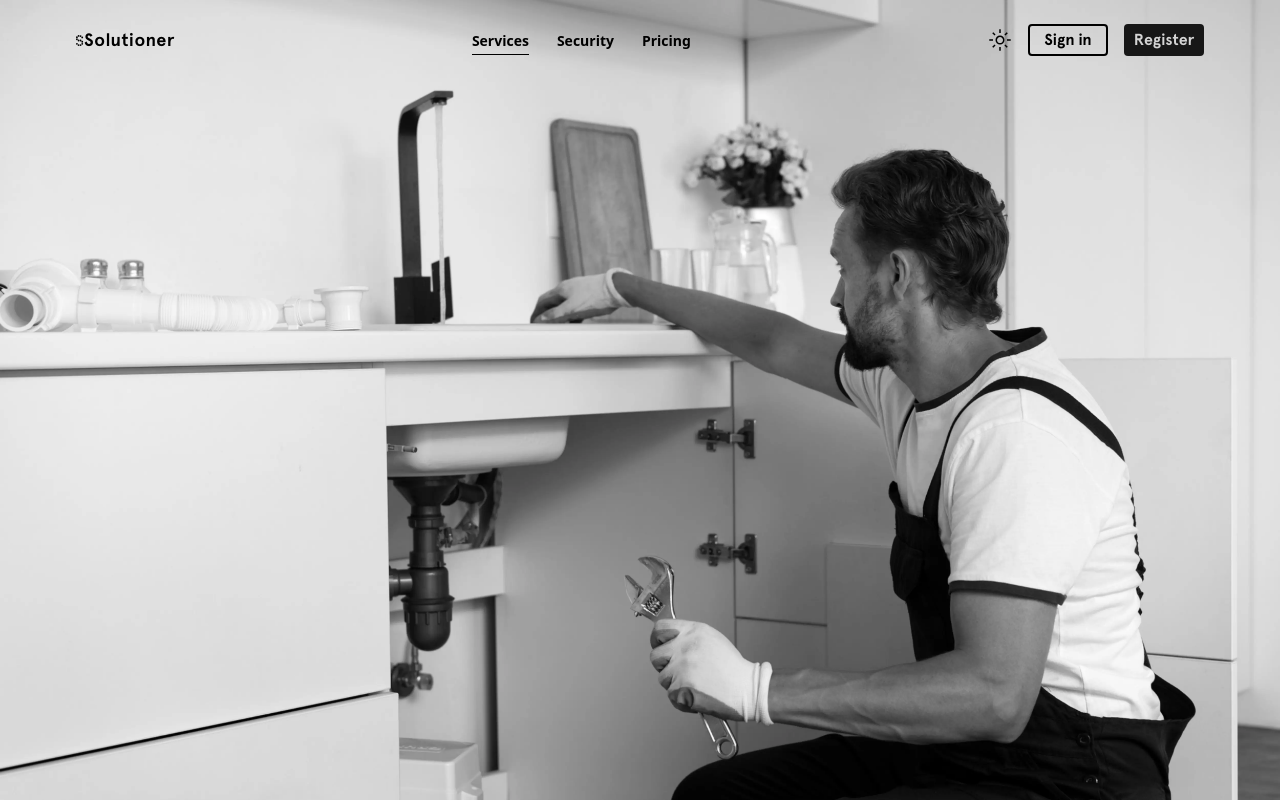
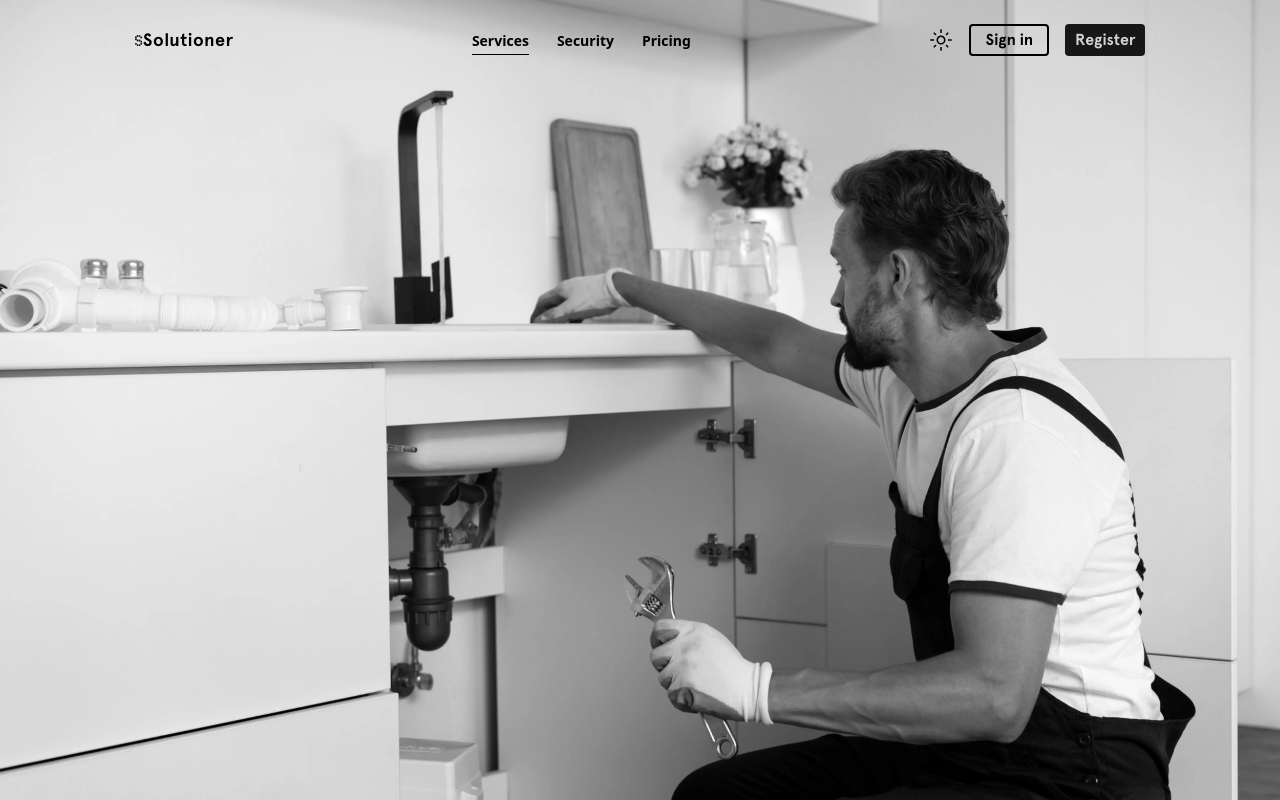
Before and after one commit to NVR-2023/45-Solutioner-2.0, a Next.js app: page / in a window 1280 px wide. Shown: the top 800 px of the page. Built offline with nearby package versions, Linux system fonts and the light colour scheme.

Commit message:
feat: Add nackground to navbar home in darkmode

```diff
--- a/src/app/global-text-styles.tsx
+++ b/src/app/global-text-styles.tsx
@@ -1,15 +1,16 @@
 export const LIGHT_THEME_BACKGROUND: string = " bg-neutral-400";
 export const DARK_THEME_BACKGROUND: string = " dark:bg-neutral-700";
+export const TRANSPARENT_THEME_BACKGROUND: string = " bg-transparent";
 
 export const LIGHT_THEME_BASE_TEXT: string = " font-aperçu text-black";
 export const DARK_THEME_BASE_TEXT: string = " dark:font-aperçu dark:text-white";
 
 export const LIGHT_THEME_DEFAULT: string = LIGHT_THEME_BACKGROUND + LIGHT_THEME_BASE_TEXT;
-export const TRANSPARENT_THEME_DEFAULT: string = "bg-transparent " + LIGHT_THEME_BASE_TEXT;
+export const TRANSPARENT_THEME_DEFAULT: string =
+  TRANSPARENT_THEME_BACKGROUND + LIGHT_THEME_BASE_TEXT;
 export const DARK_THEME_DEFAULT: string = DARK_THEME_BACKGROUND + DARK_THEME_BASE_TEXT;
 
-export const DARK_THEME_NAVBAR: string =
-  DARK_THEME_BACKGROUND + DARK_THEME_BASE_TEXT +"rounded-lg";
+export const DARK_THEME_NAVBAR: string = " dark:bg-green-400 ";
 
 export const LOGO_TEXT: string = LIGHT_THEME_BASE_TEXT + " font-bold text-lg tracking-wide";
 export const HOME_NAVBAR_LINKS_TEXT_LIGHT: string = " font-semibold text-sm ";
--- a/src/sections/navbar-homepage/navbar-homepage.tsx
+++ b/src/sections/navbar-homepage/navbar-homepage.tsx
@@ -4,7 +4,7 @@ import HomeSectionLinks from "./sub-components/home-section-links";
 import AuthSegment from "./sub-components/auth-segment";
 import MobileButtonsHomepage from "./sub-components/mobile-buttons-homepage";
 
-import { TRANSPARENT_THEME_DEFAULT , DARK_THEME_DEFAULT as DARK_THEME_NAVBAR } from "@/app/global-text-styles";
+import { TRANSPARENT_THEME_DEFAULT , DARK_THEME_DEFAULT , DARK_THEME_NAVBAR } from "@/app/global-text-styles";
 import { useThemeContext } from "@/contexts/theme-context";
 
 
@@ -12,9 +12,9 @@ const NavbarHomepage: FC = () => {
   const { isDarkThemeOn } = useThemeContext();
 
   return (
-    <header className={`relative z-50 w-full  ${isDarkThemeOn ? "dark" : "" }`}>
-      <nav className={`fixed w-full justify-center top-0 md:top-3 `}>
-        <div className="flex align-middle justify-between mx-4 md:mx-12 px-7 py-3">
+    <header className={`relative z-50 flex justify-center  ${isDarkThemeOn ? "dark" : ""}`}>
+      <nav className={`fixed w-5/6 top-1 md:top-3 mx-3 rounded dark:bg-red-400`}>
+        <div className="flex align-middle justify-between mx-4 p-3">
           <div className="">
             <LogoSegment />
           </div>
```
